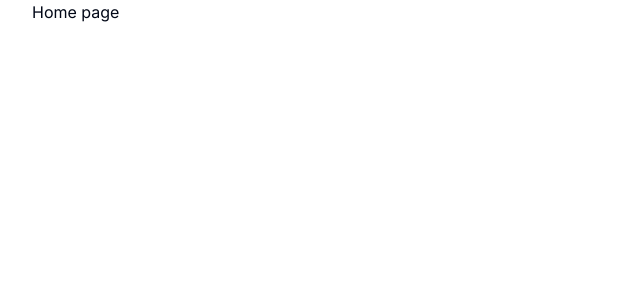
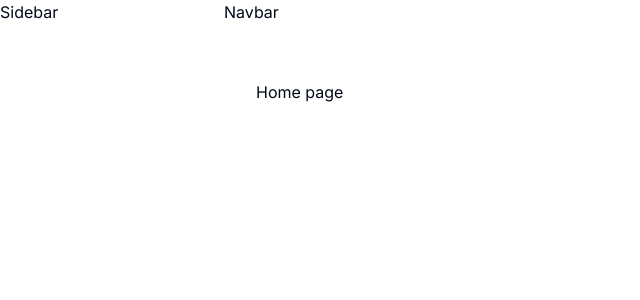
Before and after one commit to Dmitriifd/nextjs-udemy-clone, a Next.js app: page / in a window 1280 px wide. Shown: the top 300 px of the page, without its empty margins (0-640 px from the left). Built offline with nearby package versions, Linux system fonts and the light colour scheme.

Commit message:
DashboardLayout

```diff
--- /dev/null
+++ b/app/(dashboard)/layout.tsx
@@ -0,0 +1,15 @@
+const DashboardLayout = ({ children }: { children: React.ReactNode }) => {
+  return (
+    <div className='h-full'>
+      <div className='h-[80px] md:pl-56 fixed inset-y-0 w-full z-50'>
+        Navbar
+      </div>
+      <div className='hidden md:flex h-full w-56 flex-col fixed inset-y-0 z-50'>
+        Sidebar
+      </div>
+      <main className='md:pl-56 pt-[80px] h-full'>{children}</main>
+    </div>
+  );
+};
+
+export default DashboardLayout;
```
